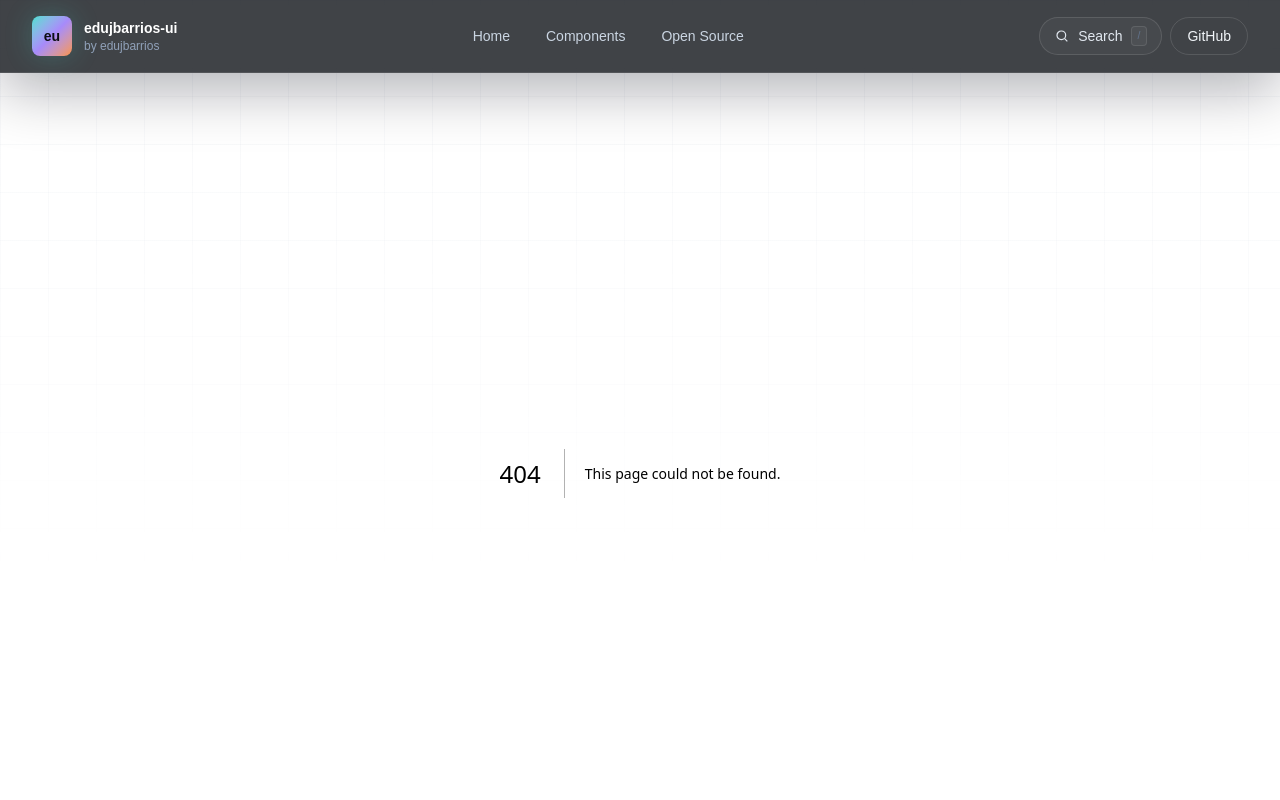
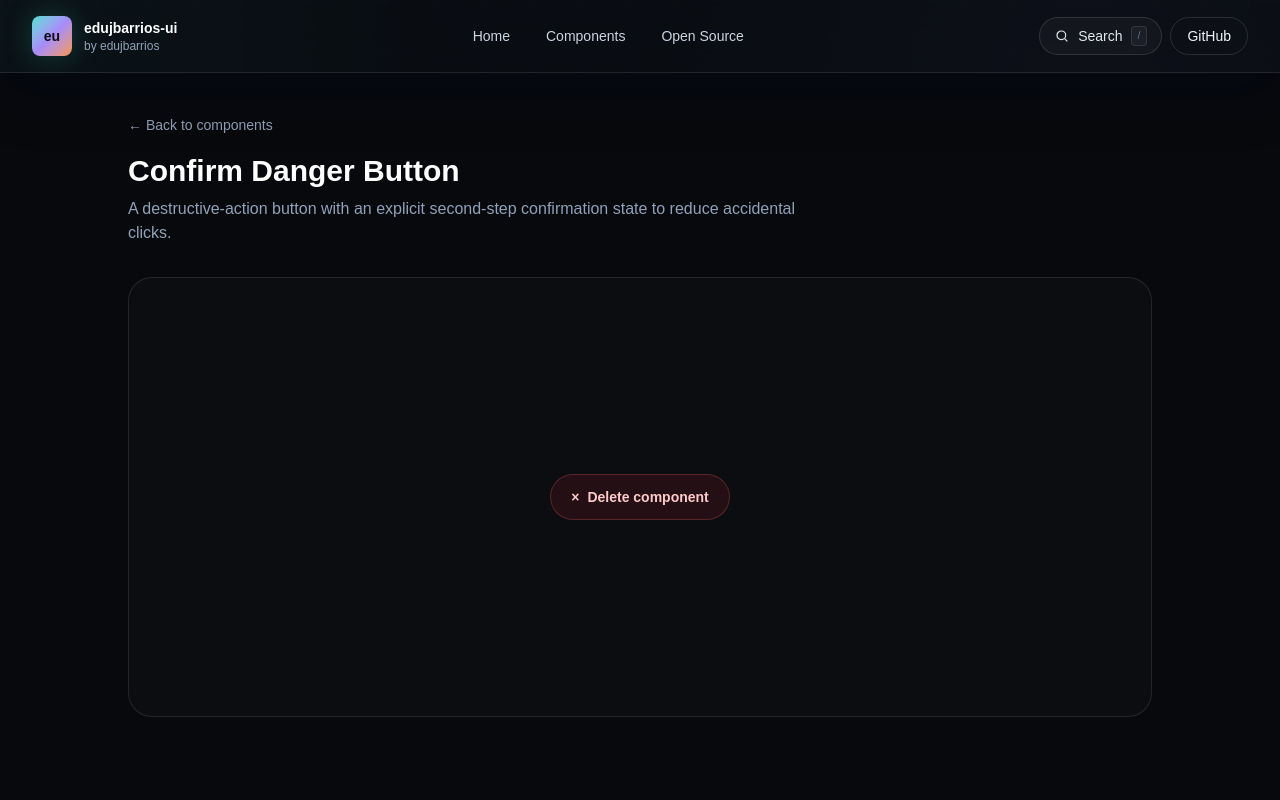
Before and after one commit to edujbarrios/edujbarrios-ui, a Next.js app: page /showcase/confirm-danger-button in a window 1280 px wide. Before the commit this address had no page. Shown: the top 800 px of the page. Built offline with nearby package versions, Linux system fonts and the light colour scheme.

Commit message:
feat: add Confirm Danger Button component
* feat: add Confirm Danger Button component

* feat: add Confirm Danger Button showcase

```diff
--- /dev/null
+++ b/app/showcase/confirm-danger-button/page.tsx
@@ -0,0 +1,19 @@
+import Link from "next/link";
+import { ConfirmDangerButton } from "@/components/ui/confirm-danger-button";
+
+export default function ConfirmDangerButtonShowcase() {
+  return (
+    <main className="min-h-screen bg-[#07090d] px-6 py-10 text-white">
+      <div className="mx-auto flex max-w-5xl flex-col gap-8">
+        <div>
+          <Link href="/components" className="text-sm text-slate-400 hover:text-white">← Back to components</Link>
+          <h1 className="mt-4 text-3xl font-bold">Confirm Danger Button</h1>
+          <p className="mt-2 max-w-2xl text-slate-400">A destructive-action button with an explicit second-step confirmation state to reduce accidental clicks.</p>
+        </div>
+        <div className="grid min-h-[440px] place-items-center rounded-3xl border border-white/10 bg-white/[0.02] p-8">
+          <ConfirmDangerButton />
+        </div>
+      </div>
+    </main>
+  );
+}
--- /dev/null
+++ b/components/ui/confirm-danger-button.tsx
@@ -0,0 +1,22 @@
+"use client";
+
+import { useState } from "react";
+
+export function ConfirmDangerButton() {
+  const [armed, setArmed] = useState(false);
+
+  return (
+    <button
+      type="button"
+      onClick={() => setArmed((value) => !value)}
+      className={armed
+        ? "inline-flex items-center gap-2 rounded-full border border-red-400/40 bg-red-500 px-5 py-3 text-sm font-bold text-white shadow-[0_0_28px_rgba(239,68,68,0.22)] transition hover:bg-red-400"
+        : "inline-flex items-center gap-2 rounded-full border border-red-400/25 bg-red-500/10 px-5 py-3 text-sm font-semibold text-red-200 transition hover:border-red-400/45 hover:bg-red-500/15"
+      }
+      aria-pressed={armed}
+    >
+      <span aria-hidden="true">{armed ? "!" : "×"}</span>
+      {armed ? "Click again to delete" : "Delete component"}
+    </button>
+  );
+}
```
